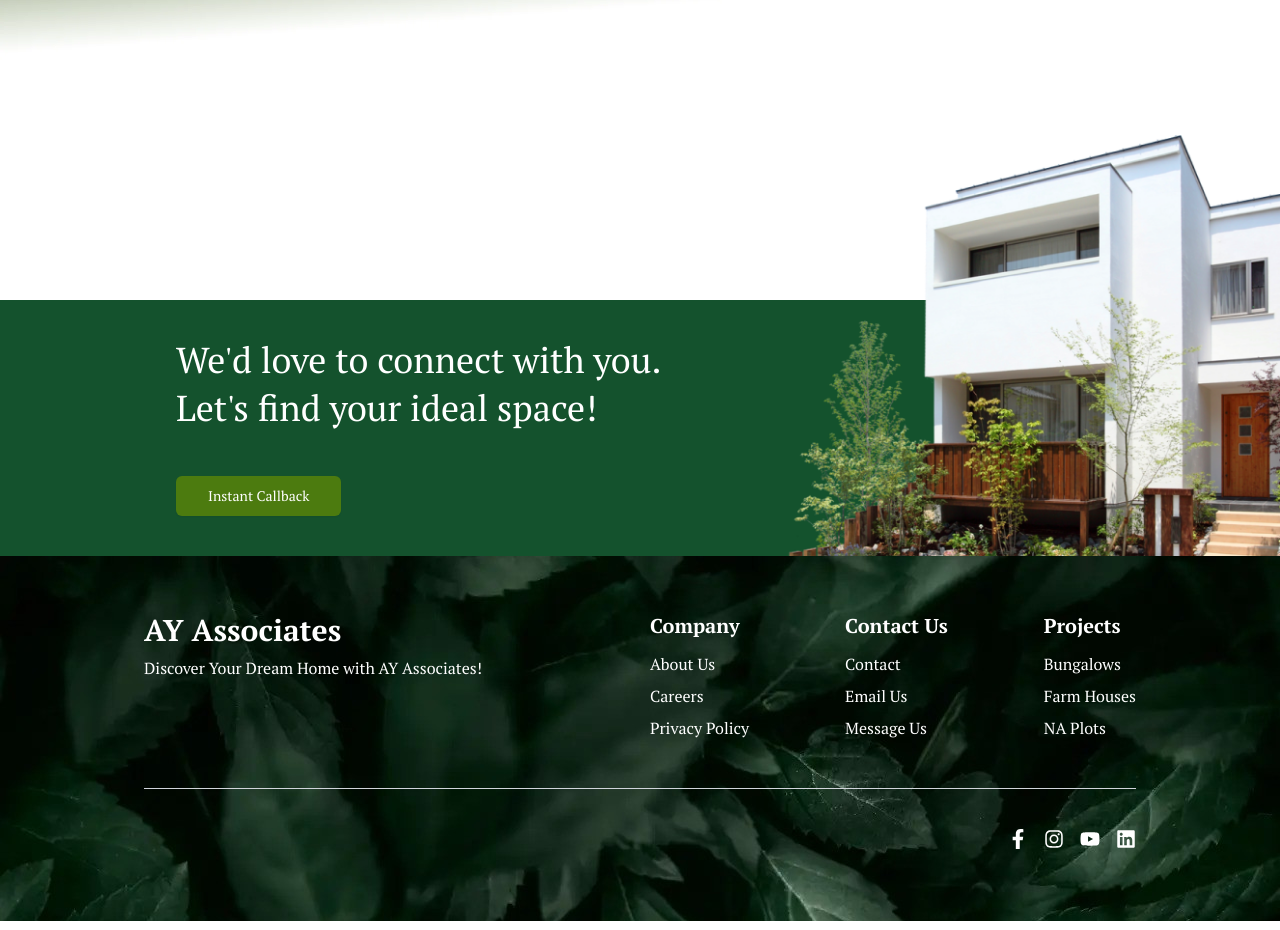
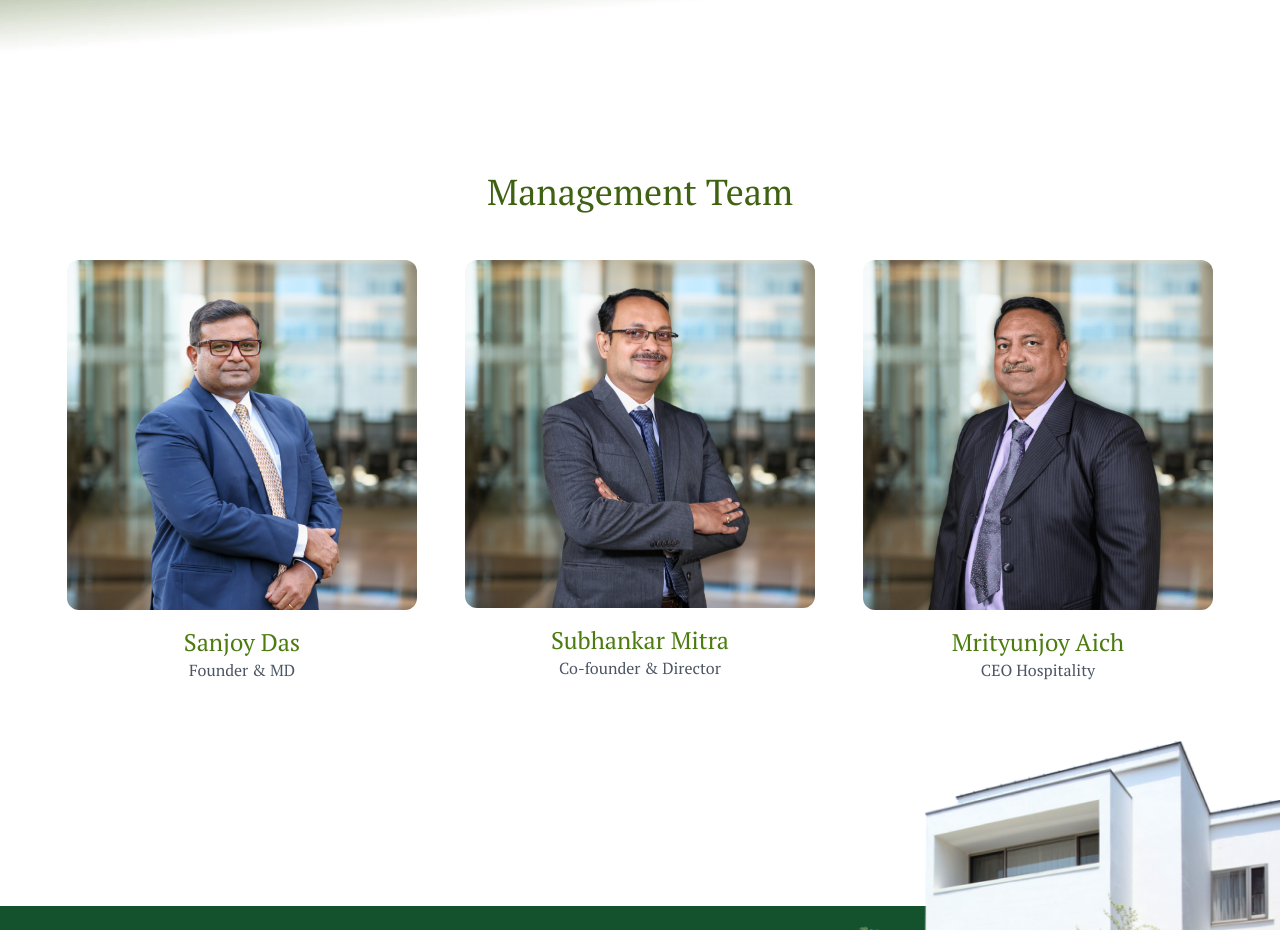
Before and after one commit to dev-kingz/ayassociates, a Next.js app: page /about in a window 1280 px wide. Shown: the part 2764-3694 px from the top of the page. Built offline with nearby package versions, Linux system fonts and the light colour scheme.

Commit message:
chore: Update About Us page layout and add Management Team section

```diff
--- a/src/app/about/page.tsx
+++ b/src/app/about/page.tsx
@@ -80,6 +80,17 @@ const ContactPage = () => {
           className="rounded-lg w-full"
         />
       </section >
+      <section className="Timeline py-6 sm:py-12 flex flex-col bg-white gap-5 sm:gap-12">
+        <h1 className="text-4xl text-center text-lime-800">
+          Management Team
+        </h1>
+        <div className="flex flex-col sm:flex-row gap-6 sm:gap-12">
+        <PhotoCard image="/gallery/images/Team-Member-1.png" name="Sanjoy Das" role="Founder & MD" />
+        <PhotoCard image="/gallery/images/Team-Member-2.png" name="Subhankar Mitra" role="Co-founder & Director" />
+        <PhotoCard image="/gallery/images/Team-Member-3.png" name="Mrityunjoy Aich" role="CEO Hospitality" />
+        </div>
+      </section >
+
     </div >
   );
 };
--- a/src/components/Cards/PhotoCard.tsx
+++ b/src/components/Cards/PhotoCard.tsx
@@ -3,20 +3,19 @@ import React from 'react'
 
 const PhotoCard = ({ image, name, role }: { image: string, name: string, role: string }) => {
   return (
-    <div className="flex h-40 w-70 items-center justify-end rounded-lg gap-4">
+    <div className="flex flex-col self-stretch items-center gap-4">
     <Image
       src={image}
       alt="Background Image"
-      width={300}
-      height={400}
-      objectFit="cover"
+      width={350}
+      height={450}
       className="rounded-xl"
     />
-    <div className="absolute inset-0 flex flex-col justify-center text-center text-white z-10 px-6">
-      <h1 className="mb-4 text-3xl font-semibold">
+    <div className="flex flex-col justify-center text-center px-6">
+      <h1 className="text-2xl text-secondary font-medium">
         {name}
       </h1>
-      <p className="mb-8 text-lg font-secondary">
+      <p className="text-md text-gray-600 font-secondary">
         {role}
       </p>
     </div>
--- a/src/components/Cards/PhotoTextCard.tsx
+++ b/src/components/Cards/PhotoTextCard.tsx
@@ -3,7 +3,7 @@ import React from 'react'
 
 const PhotoTextCard = ({ image, title, subTitle }: { image: string, title: string, subTitle: string }) => {
   return (
-    <div className="relative flex h-[400px] w[400px] items-center justify-end rounded-lg">
+    <div className="flex h-[400px] w[400px] items-start">
       <Image
         src={image}
         alt="Background Image"
```
Lines whose indentation alone changed are shown as unchanged.
